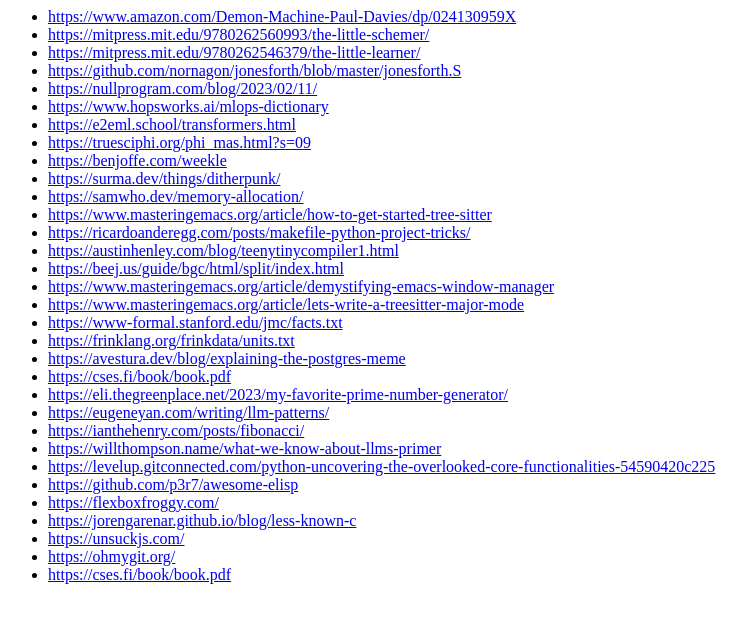
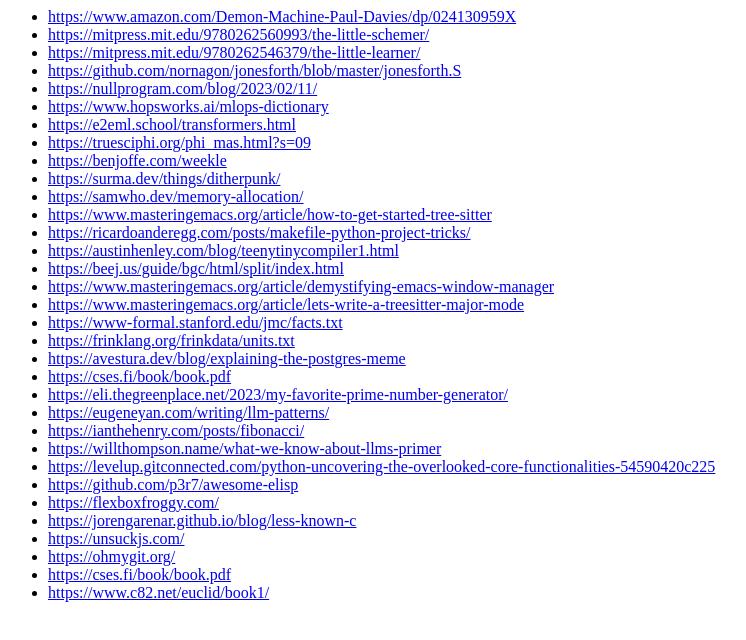
Before and after one commit to moosepod/moosepod.github.io, a plain HTML site: page things_whut_i_want_to_read.html in a window 1280 px wide. Shown: the whole page, without its empty margins (0-746 px from the left). Drawn offline with Linux system fonts and the light colour scheme.

Commit message:
Added book to read

```diff
--- a/things_whut_i_want_to_read.html
+++ b/things_whut_i_want_to_read.html
@@ -36,6 +36,7 @@
 <li><a href="https://unsuckjs.com/">https://unsuckjs.com/</a></li>
 <li><a href="https://ohmygit.org/">https://ohmygit.org/</a></li>
 <li><a href="https://cses.fi/book/book.pdf">https://cses.fi/book/book.pdf</a></li>
+<li><a href="https://www.c82.net/euclid/book1/">https://www.c82.net/euclid/book1/</a></li>
 </ul>
 </body>
 </html>
```
